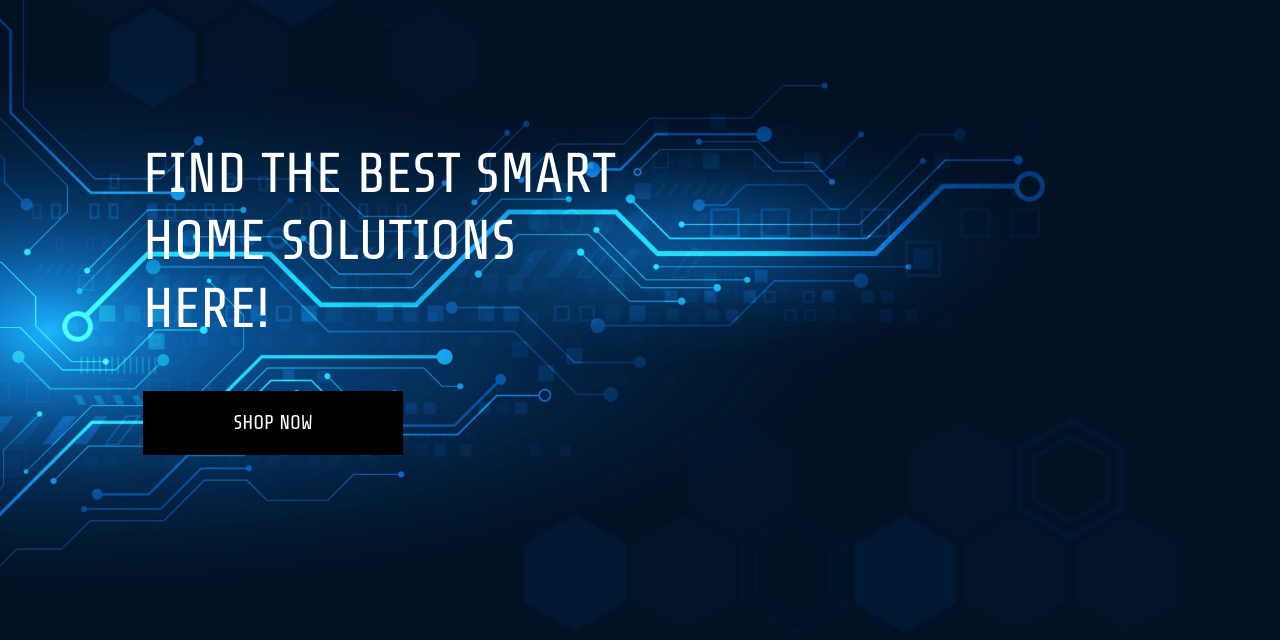
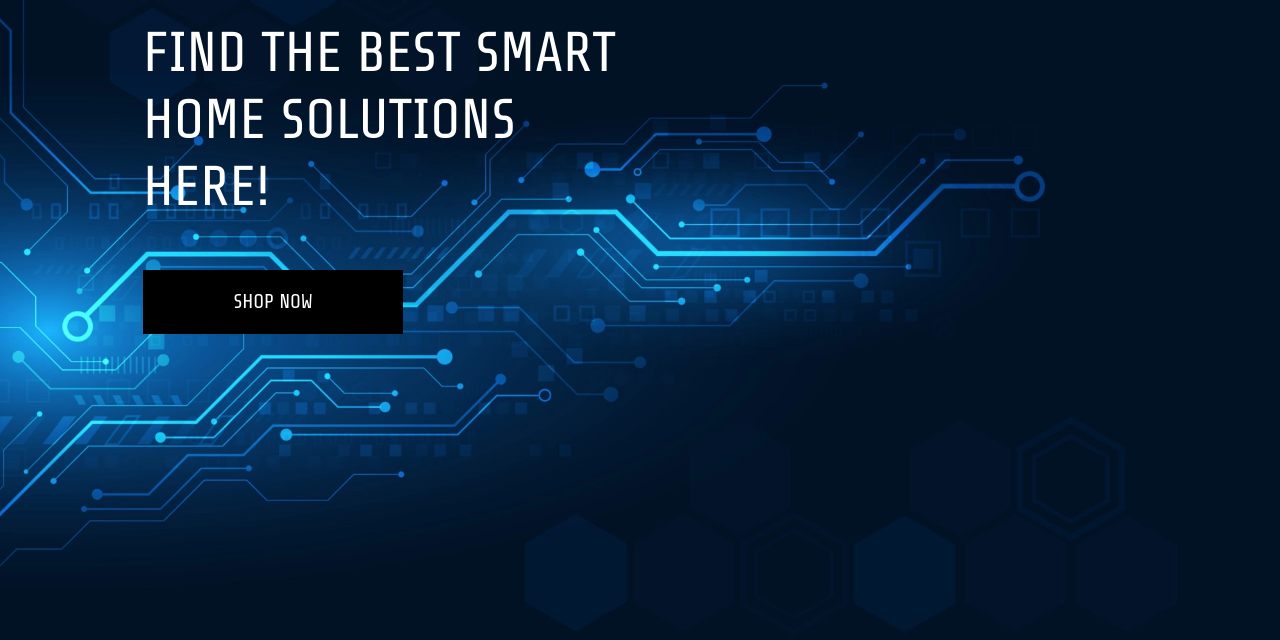
Before and after one commit to Jakemcp97/PP5-smartsolutions, a Django app: page / in a window 1280 px wide. Shown: the part 160-800 px from the top of the page. Run offline with Django 3.2, Linux system fonts and the light colour scheme; some libraries are stand-ins or nearby versions.

Commit message:
adjusted central text margin

```diff
--- a/home/templates/home/index.html
+++ b/home/templates/home/index.html
@@ -18,7 +18,7 @@
 
     <div class="container h-100">
         <div class="row h-100">
-            <div class="col-7 col-md-6 my-auto">
+            <div class="col-7 col-md-6 my-3">
                 <h1 class="display-4 logo-font">Find the best smart home solutions here!</h1>
                 <div class="my-5">
                     <h4>
```
